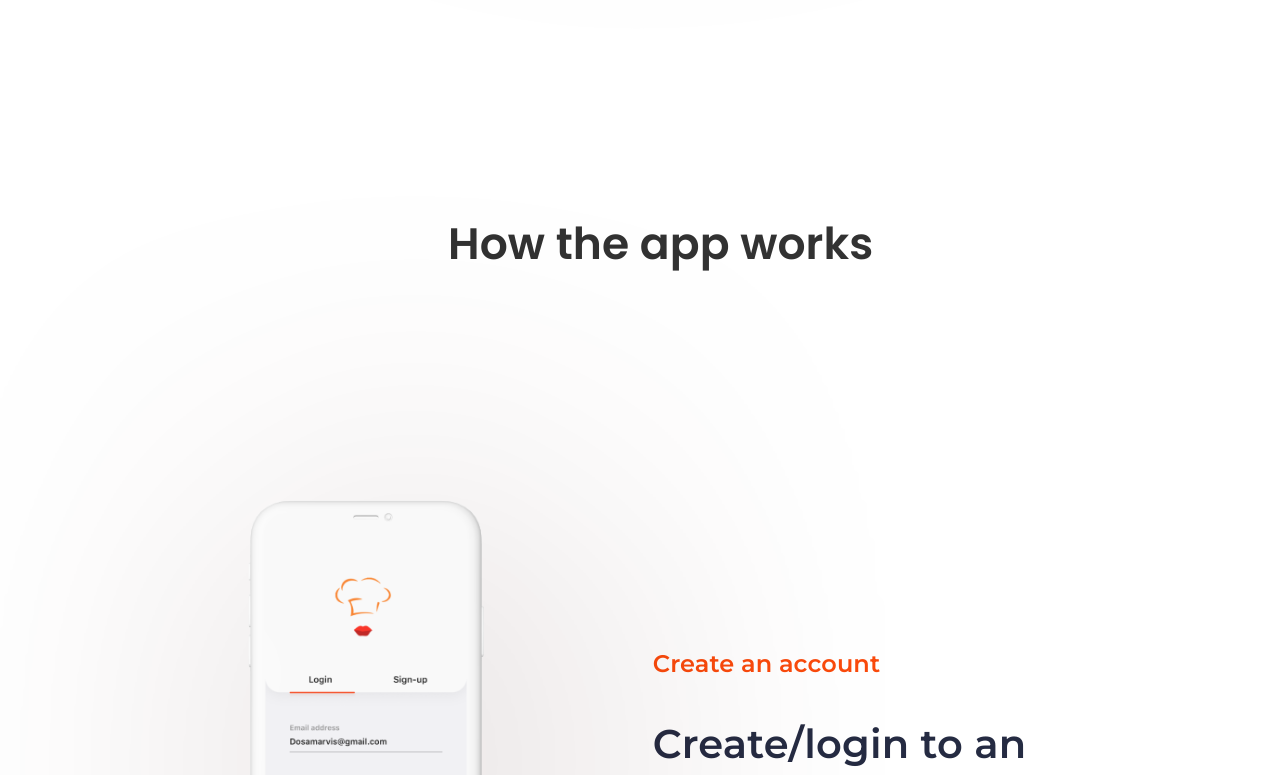
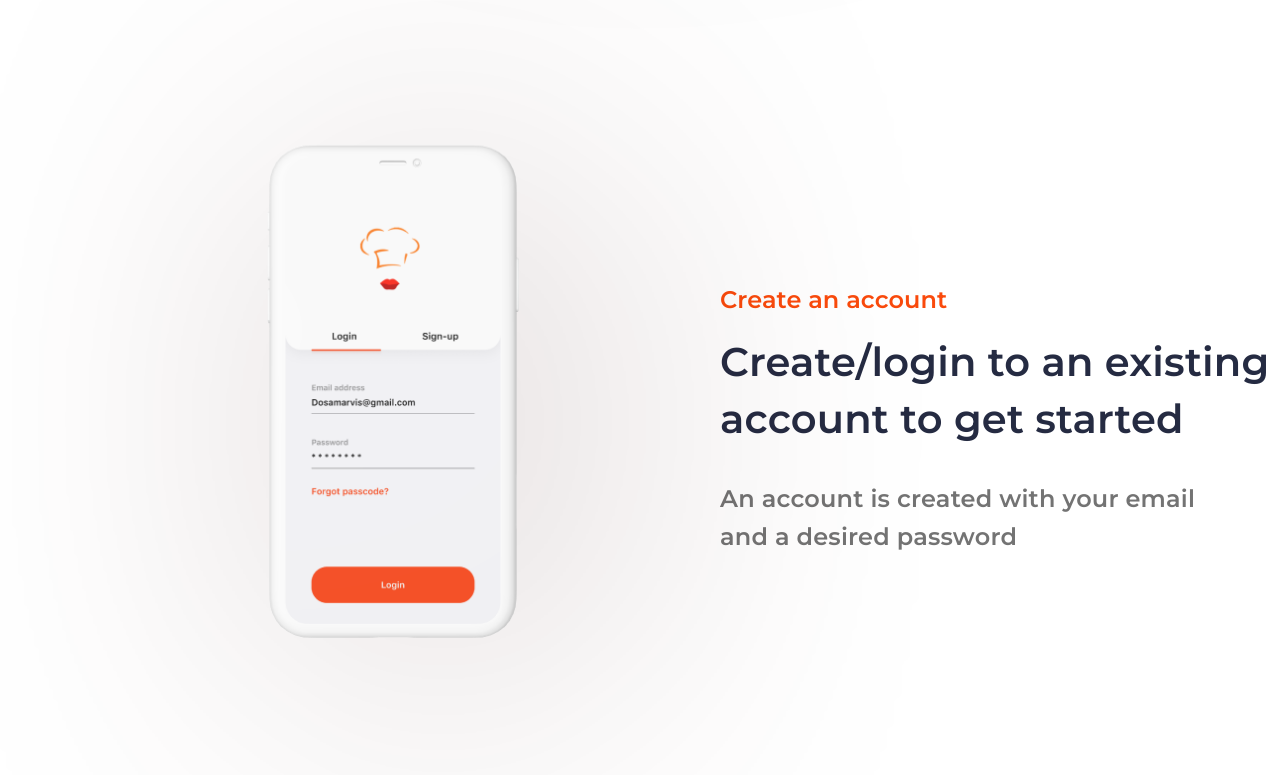
Before and after one commit to naveen-mehta/arcadian-digital, a React (Create React App) app: page / in a window 1280 px wide. Shown: the part 1498-2273 px from the top of the page. Built offline with nearby package versions, Linux system fonts and the light colour scheme.

Commit message:
Create account section alignment

```diff
--- a/src/components/Product/ProductElements.js
+++ b/src/components/Product/ProductElements.js
@@ -12,8 +12,8 @@ export const ProductHeadline = styled.div`
         opacity: 0.8;
     }
     position: absolute;
-    top: 210%;
-    left: 35%;
+    top: 1407px;
+    left: 495px;
 
     @media screen and (max-width: 480px) {
         top: 240%;
@@ -41,9 +41,9 @@ export const CreateAccountContainer = styled.div`
 
 export const CreateAccountText = styled.div`
     position: absolute;
-    top: 265%;
-    left: 51%;
-    width: 40%;
+    top: 1756px;
+    left: 720px;
+
 
     h3 {
         font-family: 'Montserrat', sans-serif;
@@ -72,6 +72,7 @@ export const CreateAccountText = styled.div`
         line-height: 57px;
         font-weight: bold;
         letter-spacing: 0.2px;
+        margin-top: -9px;
 
         @media screen and (max-width: 480px) {
             font-size: 55px;
@@ -117,11 +118,11 @@ export const PhoneMockupThree = styled.div`
     z-index: 1;
     background-size: 100%;
     background-repeat: no-repeat;
-    width: 30%;
-    height: 90%;
-    margin-left: 13%;
+    width: 410px;
+    height: 570px;
+    left: 188px;
     position: absolute;
-    top: 245%;
+    top: 1602px;
     filter: drop-shadow(50px 30px 150px rgba(46, 4, 4, 0.21));
 
     @media screen and (max-width: 480px) {
--- a/src/components/Product/index.js
+++ b/src/components/Product/index.js
@@ -23,7 +23,7 @@ const ProductOverview = () => {
                 <CreateAccountText>
                     <h3>Create an account</h3>
                     <h2>Create/login to an existing account to get started</h2>
-                    <h4>An account is created with your email and a desired password</h4>
+                    <h4>An account is created with your email <br/> and a desired password</h4>
                 </CreateAccountText>
             </CreateAccountContainer>
             <ExploreVarietiesContainer>
```
Also changed, not shown: 1 other file (tests, documents, lock files or other folders).
